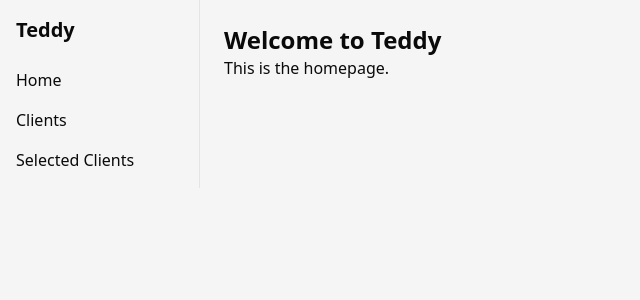
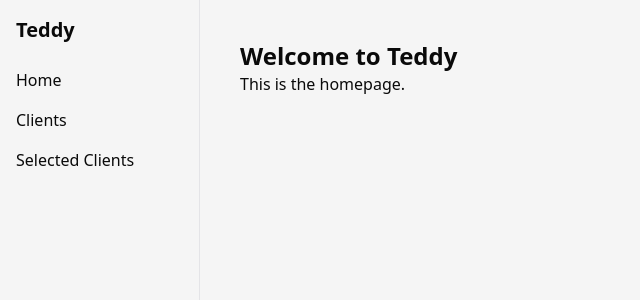
Before and after one commit to MatheusJulidori/test-teddy, a React (Vite) app in the folder client/: page / in a window 1280 px wide. Shown: the top 300 px of the page, without its empty margins (0-640 px from the left). Built offline with nearby package versions, Linux system fonts and the light colour scheme; sample sign-in values are in the browser's storage.

Commit message:
update: Update routers and pages to have guards and default layout

```diff
--- a/client/package.json
+++ b/client/package.json
@@ -10,6 +10,7 @@
     "preview": "vite preview"
   },
   "dependencies": {
+    "@radix-ui/react-slot": "^1.2.3",
     "@tailwindcss/vite": "^4.1.11",
     "@tanstack/react-router": "^1.130.9",
     "@tanstack/router-devtools": "^1.130.9",
--- a/client/src/App.tsx
+++ b/client/src/App.tsx
@@ -1,5 +1,5 @@
 import { RouterProvider } from '@tanstack/react-router'
-import { router } from './app/router'
+import { router } from './routes/router'
 
 export default function App() {
   return <RouterProvider router={router} />
--- a/client/src/app/router.tsx
+++ /dev/null
@@ -1,50 +0,0 @@
-import {
-  createRootRoute,
-  createRoute,
-  createRouter,
-  Outlet,
-} from '@tanstack/react-router'
-import { lazy } from 'react'
-
-const RootRoute = createRootRoute({
-  component: () => <div><Outlet /></div>,
-})
-
-const loginRoute = createRoute({
-  path: '/login',
-  getParentRoute: () => RootRoute,
-  component: lazy(() => import('./routes/login')),
-})
-
-const homeRoute = createRoute({
-  path: '/',
-  getParentRoute: () => RootRoute,
-  component: lazy(() => import('./routes/index')),
-})
-
-const clientsRoute = createRoute({
-  path: '/clients',
-  getParentRoute: () => RootRoute,
-  component: lazy(() => import('./routes/clients')),
-})
-
-const selectedRoute = createRoute({
-  path: '/selected',
-  getParentRoute: () => RootRoute,
-  component: lazy(() => import('./routes/selected')),
-})
-
-const routeTree = RootRoute.addChildren([
-  loginRoute,
-  homeRoute,
-  clientsRoute,
-  selectedRoute,
-])
-
-export const router = createRouter({ routeTree })
-
-declare module '@tanstack/react-router' {
-  interface Register {
-    router: typeof router
-  }
-}
--- a/client/src/app/routes/clients.tsx
+++ /dev/null
@@ -1,5 +0,0 @@
-import ClientsPage from "@/pages/clients";
-
-export default function ClientsRoute() {
-  return <ClientsPage />;
-}
--- a/client/src/app/routes/index.tsx
+++ /dev/null
@@ -1,5 +0,0 @@
-import HomePage from "@/pages/index";
-
-export default function HomeRoute() {
-  return <HomePage />;
-}
--- a/client/src/app/routes/login.tsx
+++ /dev/null
@@ -1,5 +0,0 @@
-import LoginPage from "@/pages/Login";
-
-export default function LoginRoute() {
-  return <LoginPage />;
-}
--- a/client/src/app/routes/selected.tsx
+++ /dev/null
@@ -1,5 +0,0 @@
-import SelectedPage from "@/pages/selected";
-
-export default function SelectedRoute() {
-  return <SelectedPage />;
-}
--- /dev/null
+++ b/client/src/pages/AppLayout.tsx
@@ -0,0 +1,13 @@
+import { Outlet } from '@tanstack/react-router';
+import { SideNavbar } from '@/components/SideNavbar';
+
+export default function AppLayout() {
+  return (
+    <div className="flex h-screen flex-col md:flex-row">
+      <SideNavbar />
+      <main className="flex-1 overflow-y-auto p-4">
+        <Outlet />
+      </main>
+    </div>
+  );
+}
--- a/client/src/pages/clients.tsx
+++ b/client/src/pages/Clients.tsx
@@ -1,9 +1,7 @@
-import { SideNavbar } from '@/components/SideNavbar'
 
 export default function ClientsPage() {
   return (
     <div className="flex">
-      <SideNavbar />
       <main className="p-6">
         <h1 className="text-lg font-semibold">Clients Page</h1>
       </main>
--- a/client/src/pages/index.tsx
+++ b/client/src/pages/Home.tsx
@@ -1,9 +1,6 @@
-import { SideNavbar } from '@/components/SideNavbar'
-
 export default function HomePage() {
   return (
     <div className="flex">
-      <SideNavbar />
       <main className="p-6">
         <h1 className="text-2xl font-bold">Welcome to Teddy</h1>
         <p>This is the homepage.</p>
--- a/client/src/pages/selected.tsx
+++ b/client/src/pages/Selected.tsx
@@ -1,9 +1,6 @@
-import { SideNavbar } from '@/components/SideNavbar'
-
 export default function SelectedPage() {
   return (
     <div className="flex">
-      <SideNavbar />
       <main className="p-6">
         <h1 className="text-lg font-semibold">Selected Page</h1>
       </main>
--- /dev/null
+++ b/client/src/routes/router.tsx
@@ -0,0 +1,71 @@
+import {
+  createRootRouteWithContext,
+  createRoute,
+  createRouter,
+  Outlet,
+  redirect,
+} from '@tanstack/react-router';
+import { lazy } from 'react';
+
+const AppLayout = lazy(() => import('@/pages/AppLayout'));
+const Login = lazy(() => import('@/pages/Login'));
+const Home = lazy(() => import('@/pages/Home'));
+const Clients = lazy(() => import('@/pages/Clients'));
+const SelectedClients = lazy(() => import('@/pages/Selected'));
+
+const authGuard = () => {
+  const username = localStorage.getItem('username');
+  if (!username) throw redirect({ to: '/login' });
+};
+
+const guestOnlyGuard = () => {
+  const username = localStorage.getItem('username');
+  if (username) throw redirect({ to: '/' });
+};
+
+const rootRoute = createRootRouteWithContext()({
+  component: () => <Outlet />,
+});
+
+const layoutRoute = createRoute({
+  getParentRoute: () => rootRoute,
+  id: 'layout',
+  component: AppLayout,
+});
+
+const homeRoute = createRoute({
+  getParentRoute: () => layoutRoute,
+  path: '/',
+  loader: authGuard,
+  component: Home,
+});
+
+const clientsRoute = createRoute({
+  getParentRoute: () => layoutRoute,
+  path: '/clients',
+  loader: authGuard,
+  component: Clients,
+});
+
+const selectedRoute = createRoute({
+  getParentRoute: () => layoutRoute,
+  path: '/selected',
+  loader: authGuard,
+  component: SelectedClients,
+});
+
+const loginRoute = createRoute({
+  getParentRoute: () => rootRoute,
+  path: '/login',
+  loader: guestOnlyGuard,
+  component: Login,
+});
+
+const routeTree = rootRoute.addChildren([
+  layoutRoute.addChildren([homeRoute, clientsRoute, selectedRoute]),
+  loginRoute,
+]);
+
+export const router = createRouter({
+  routeTree,
+});
```
Also changed, not shown: 1 other file (tests, documents, lock files or other folders).
